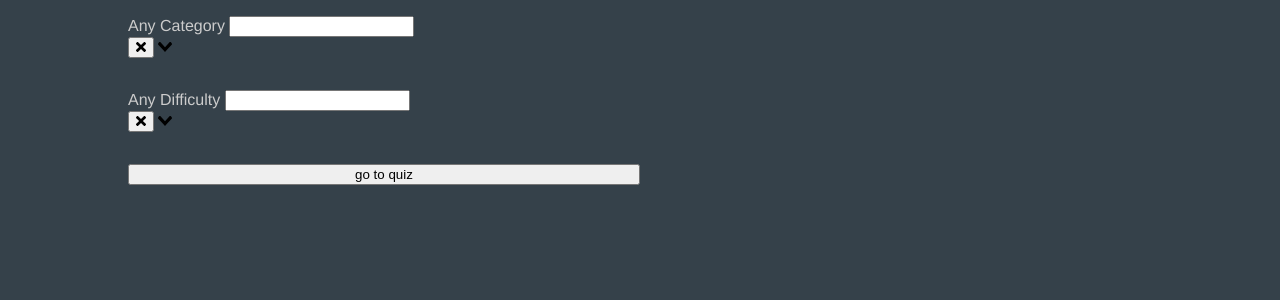
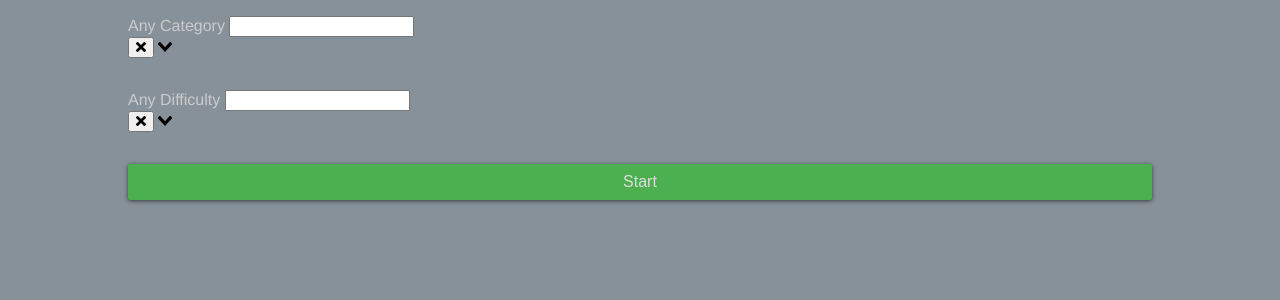
Before and after one commit to Jefwillems/quizz, a Vue app: page /#/ in a window 1280 px wide. Shown: the top 300 px of the page. Built offline with nearby package versions, Linux system fonts and the light colour scheme; no server answers; what vuejs-logger would draw is missing.

Commit message:
add more styles

```diff
--- a/src/App.vue
+++ b/src/App.vue
@@ -25,7 +25,7 @@ $blue: #5aafee;
 }
 body,
 html {
-  background: $dark;
+  background: $semilight;
   margin: 0;
   padding: 0;
 }
--- a/src/components/Quiz.vue
+++ b/src/components/Quiz.vue
@@ -16,7 +16,7 @@
         ></v-select>
       </div>
       <div class="element btn">
-         <button @click="get_new_questions">go to quiz</button>
+         <button @click="get_new_questions"><span>Start</span></button>
       </div>
     </div>
   </div>
@@ -38,11 +38,9 @@ export default {
       this.$store.dispatch(types.actions.FETCH_CATEGORIES);
     },
     update_category(event) {
-      this.$log.info('CAT');
       this.$store.commit(types.mutations.UPDATE_CATEGORY, event.id);
     },
     update_difficulty(event) {
-      this.$log.info('DIFF');
       this.$store.commit(types.mutations.UPDATE_DIFFICULTY, event.id);
     },
     get_new_questions() {
@@ -51,10 +49,11 @@ export default {
   },
 };
 </script>
-<style lang="scss" scoped>
+<style lang="scss">
 $dark: #35414a;
 $semilight: #86919a;
-$light: #cccccc;
+$light: #dddddd;
+$green: #4caf50;
 $blue: #5aafee;
 .fullscreen {
   width: 100vw;
@@ -70,12 +69,43 @@ $blue: #5aafee;
       display: flex;
       flex-direction: row;
       margin: 16px 0;
-      button {
-        width: 50%;
+      &.btn {
+        button {
+          width: 100%;
+          display: block;
+          padding: 0;
+
+          overflow: auto;
+
+          border-width: 0;
+          outline: 0;
+          border-radius: 2px;
+          box-shadow: 0 1px 4px rgba(0, 0, 0, 0.6);
+
+          background-color: $green;
+          color: $semilight;
+
+          transition: background-color 0.3s;
+          &:hover,
+          &:focus {
+            background-color: darken($color: $green, $amount: 10%);
+          }
+          span {
+            display: block;
+            padding: 9px 24px;
+            color: $light;
+            font-size: 1rem;
+          }
+        }
       }
       .v-select {
         width: 100%;
-        color: $light;
+        .dropdown-toggle {
+          border: 1px solid rgba(200, 200, 200, 1);
+        }
+        .selected-tag {
+          color: $light;
+        }
       }
     }
   }
```
